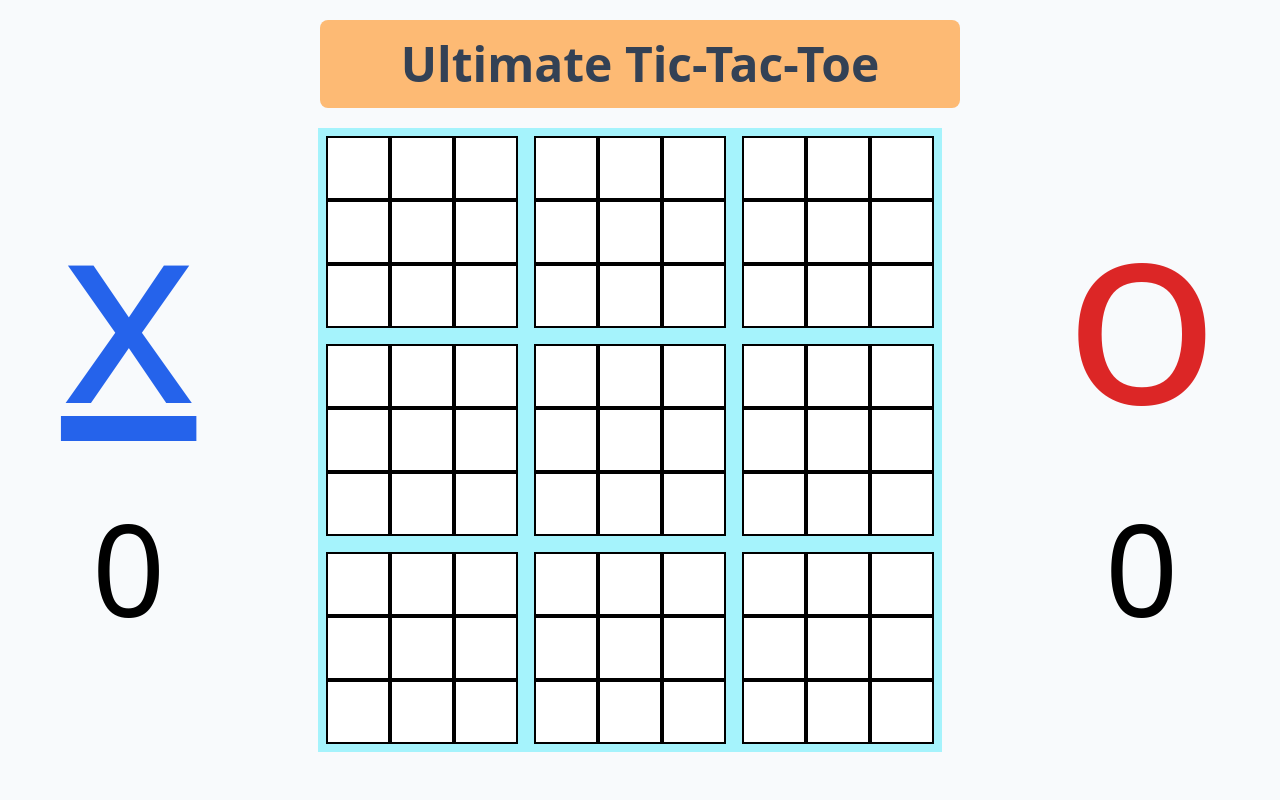
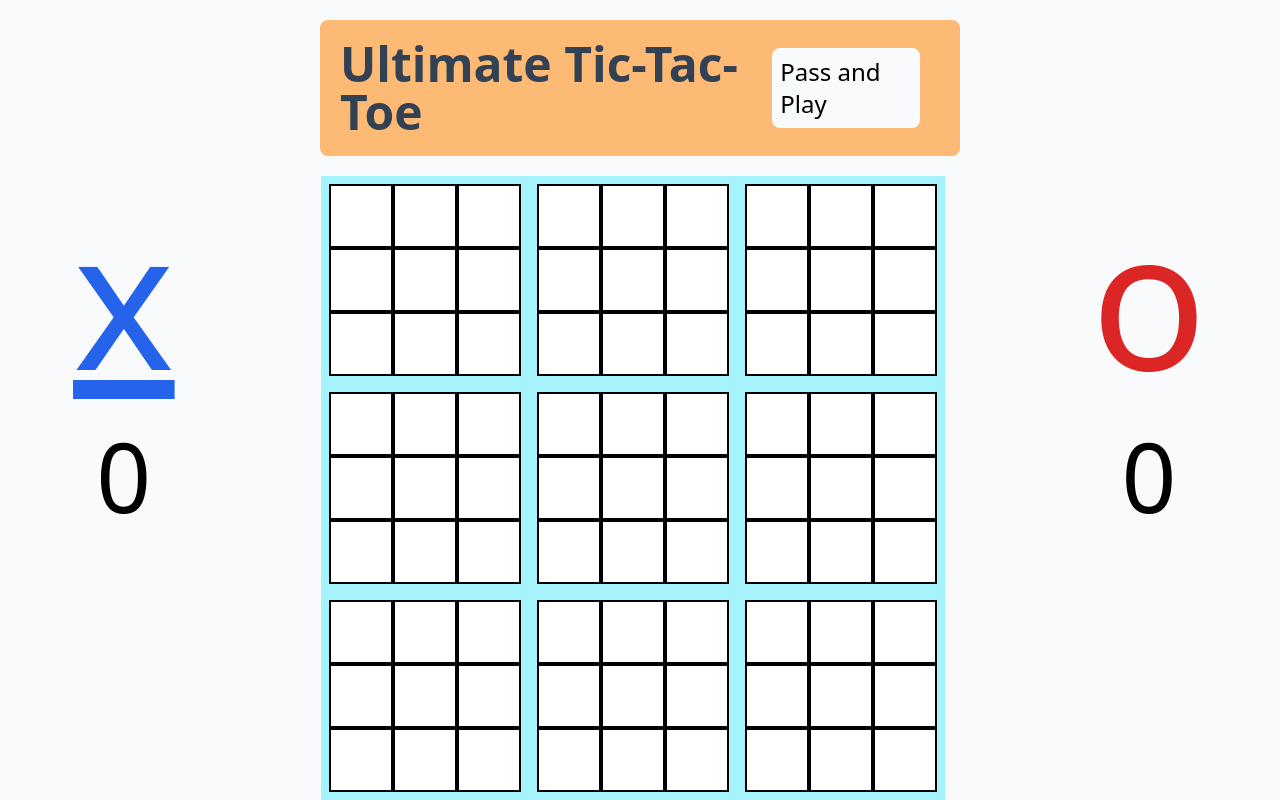
Before and after one commit to Maxim12313/ultimate-tic-tac-toe, a Next.js app: page /pass-play in a window 1280 px wide. Built offline with nearby package versions, Linux system fonts and the light colour scheme.

Commit message:
added custom server and am moving to socket multiplayer

```diff
--- /dev/null
+++ b/src/app/multiplayer/page.js
@@ -0,0 +1,28 @@
+"use client";
+import { useEffect } from "react";
+import { socket } from "../socket";
+import Top from "../../components/top";
+import ChatBox from "../../components/chat";
+
+
+export default function Page() {
+  useEffect(() => {
+    const onJoin = (id1, id2) => {
+      console.log(id1 + " vs " + id2);
+    }
+
+    socket.on("join", onJoin);
+
+    return () => { //cleanup
+      socket.off("join", onJoin);
+    }
+
+  }, []);
+
+  return (
+    <div>
+      <Top mode="Multiplayer"/>
+      <ChatBox />
+    </div>
+  );
+}
--- a/src/app/page.js
+++ b/src/app/page.js
@@ -2,16 +2,14 @@
 import Link from "next/link";
 
 export default function Page() {
-
   return (
     <div className="flex justify-center items-center h-dvh">
       <div className="flex p-44 bg-orange-300 flex-col rounded-3xl justify-center">
         <p className="font-bold text-6xl text-slate-700 mb-16">Ultimate Tic-Tac-Toe</p>
         <div className="flex align-center flex-col mx-3 space-y-5 ">
-          <form className="flex flex-row items-stretch justify-center space-x-4">
-            <input className="w-full px-4 rounded-lg" placeholder="username"></input>
-            <button className="shrink-0 bg-slate-50 p-3 rounded-lg">Create Game</button>
-          </form>
+          <Link href="/multiplayer" className="w-full bg-slate-50 p-3 rounded-lg flex justify-center">
+            Multiplayer
+          </Link>
           <Link href="/pass-play" className="w-full bg-slate-50 p-3 rounded-lg flex justify-center">
             Pass and Play
           </Link>
--- a/src/app/pass-play/layout.js
+++ /dev/null
@@ -1,14 +0,0 @@
-import "../globals.css";
-
-export const metadata = {
-  title: "Ultimate Tic Tac Toe",
-  description: "cooler tic tac toe",
-};
-
-export default function RootLayout({ children }) {
-  return (
-    <html lang="en">
-      <body className="bg-slate-50">{children}</body>
-    </html>
-  );
-}
--- a/src/app/pass-play/page.js
+++ b/src/app/pass-play/page.js
@@ -1,7 +1,7 @@
 "use client";
 import BigBoard from '../../components/big-board';
+import Top from "../../components/top";
 import { useState } from "react";
-import Link from "next/link";
 
 export default function Page() {
   const [turn, setTurn] = useState('x');
@@ -91,29 +91,37 @@ export default function Page() {
   }
 
   return (
-    <div className="flex flex-col">
-      <div className="flex justify-center items-center">
-        <div className="flex justify-center items-center my-5 p-5 w-1/2 bg-orange-300 rounded-lg">
-          <Link
-            href="../"
-            className="font-bold text-5xl text-slate-700 leading-none"
+    <div>
+      <Top mode="Pass and Play" />
+      <div className="flex justify-around flex-row mt-0">
+        <div className="h-full flex flex-col items-center leading-tight">
+          <span
+            className={
+              blueUnderline + " font-medium text-[12rem] text-blue-600"
+            }
           >
-            Ultimate Tic-Tac-Toe
-          </Link>
+            x
+          </span>
+          <span className="text-[6rem] text-black">{blueWins}</span>
+        </div>
+        <BigBoard
+          resetClick={resetClick}
+          turn={turn}
+          bigBoard={bigBoard}
+          board={board}
+          handleClick={handleClick}
+        />
+        <div className="h-full flex flex-col items-center leading-tight">
+          <span
+            className={
+              redUnderline + " font-medium text-[12rem] text-red-600"
+            }
+          >
+            o
+          </span>
+          <span className="text-[6rem] text-black-300">{redWins}</span>
         </div>
       </div>
-      <div className="flex justify-around items-start flex-row mt-0">
-        <div className="h-full flex flex-col items-center leading-snug">
-          <span className={blueUnderline + " font-medium text-[16rem] text-blue-600"}>x</span>
-          <span className="text-[8rem] text-black">{ blueWins }</span>
-        </div>
-        <BigBoard resetClick={resetClick} turn={turn} bigBoard={bigBoard} board={board} handleClick={handleClick} />
-        <div className="h-full flex flex-col items-center leading-snug">
-          <span className={redUnderline + " font-medium text-[16rem] text-red-600"}>o</span>
-          <span className="text-[8rem] text-black-300">{ redWins }</span>
-        </div>
-    </div>
-
     </div>
   );
 }
--- /dev/null
+++ b/src/app/server.js
@@ -0,0 +1,54 @@
+import { createServer } from "http";
+import next from "next";
+import { Server } from "socket.io";
+
+const dev = process.env.NODE_ENV !== "production";
+const hostname = "localhost";
+const port = 3000;
+// when using middleware `hostname` and `port` must be provided below
+const app = next({ dev, hostname, port });
+const handler = app.getRequestHandler();
+
+
+app.prepare().then(() => {
+  const httpServer = createServer(handler);
+
+  const io = new Server(httpServer, {
+    connectionStateRecovery: {}
+  }
+  );
+
+  let queue = [];
+
+  io.on("connection", (socket) => {
+    if (queue.length == 0) queue.push(socket);
+    else {
+      const other = queue.pop();
+      socket.gameId = other.gameId = socket.id + other.id;
+      socket.join(socket.gameId);
+      other.join(socket.gameId);
+      io.to(socket.gameId).emit("join", socket.id, other.id);
+    }
+
+    socket.on("disconnect", () => {
+      queue = queue.filter((x) => {
+        return x.id != socket.id;
+      });
+    });
+
+    socket.on("msg", (msg) => {
+      io.to(socket.gameId).emit("msg", msg);
+    });
+  });
+
+
+
+  httpServer
+    .once("error", (err) => {
+      console.error(err);
+      process.exit(1);
+    })
+    .listen(port, () => {
+      console.log(`> Ready on http://${hostname}:${port}`);
+    });
+});
--- /dev/null
+++ b/src/app/socket.js
@@ -0,0 +1,4 @@
+"use client";
+
+import { io } from "socket.io-client";
+export const socket = io();
--- /dev/null
+++ b/src/components/chat.js
@@ -0,0 +1,40 @@
+import { socket } from "../app/socket";
+import { useEffect, createElement } from "react";
+
+export default function ChatBox() {
+  useEffect(() => {
+    const onMsg = (msg) => {
+      const div = document.querySelector("#chat-box");
+      const message = document.createElement("h1");
+      message.className = "bg-white odd:bg-slate-50 p-1 text-sm";
+      message.innerText = msg;
+      div.appendChild(message);
+    }
+    socket.on("msg", onMsg);
+
+    return () => {
+      socket.off("msg", onMsg);
+    }
+  }, []);
+
+
+  const onSubmit = (event) => {
+    const input = event.target.querySelector("input");
+    if (input.value) {
+      event.preventDefault();
+      socket.emit("msg", input.value);
+      input.value = '';
+    }
+  }
+
+  return (
+    <div className="flex flex-col w-96 h-48 p-5 bg-yellow-200">
+      <div id="chat-box" className="flex flex-col mb-2">
+
+      </div>
+      <form onSubmit={onSubmit}>
+        <input autoComplete="off" className="w-full px-1 border-2"></input>
+      </form>
+    </div>
+  );
+}
--- /dev/null
+++ b/src/components/top.js
@@ -0,0 +1,19 @@
+import Link from "next/link";
+
+export default function Header({ mode }) {
+  return (
+  <div className="flex justify-center items-center">
+    <div className="flex justify-center items-center my-5 p-5 w-1/2 bg-orange-300 rounded-lg">
+      <Link
+        href="../"
+        className="font-bold text-5xl text-slate-700 leading-none"
+      >
+        Ultimate Tic-Tac-Toe
+      </Link>
+      <div className="font-medium text-2xl p-2 mx-5 bg-slate-50 rounded-lg">
+        <span>{ mode }</span>
+      </div>
+    </div>
+  </div>
+  );
+}
```
Also changed, not shown: package.json (+9 -6 lines), 1 other file (tests, documents, lock files or other folders).
